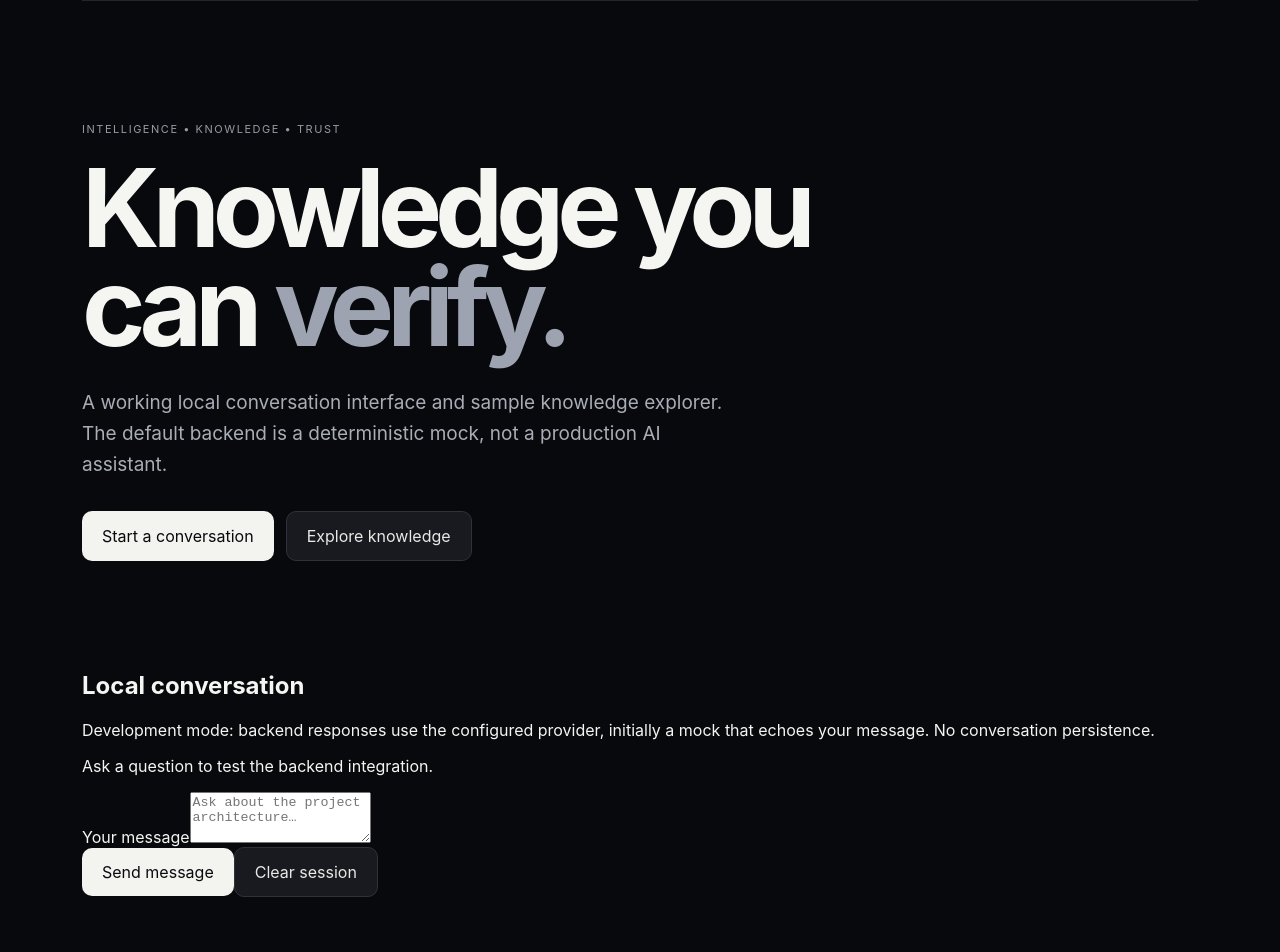
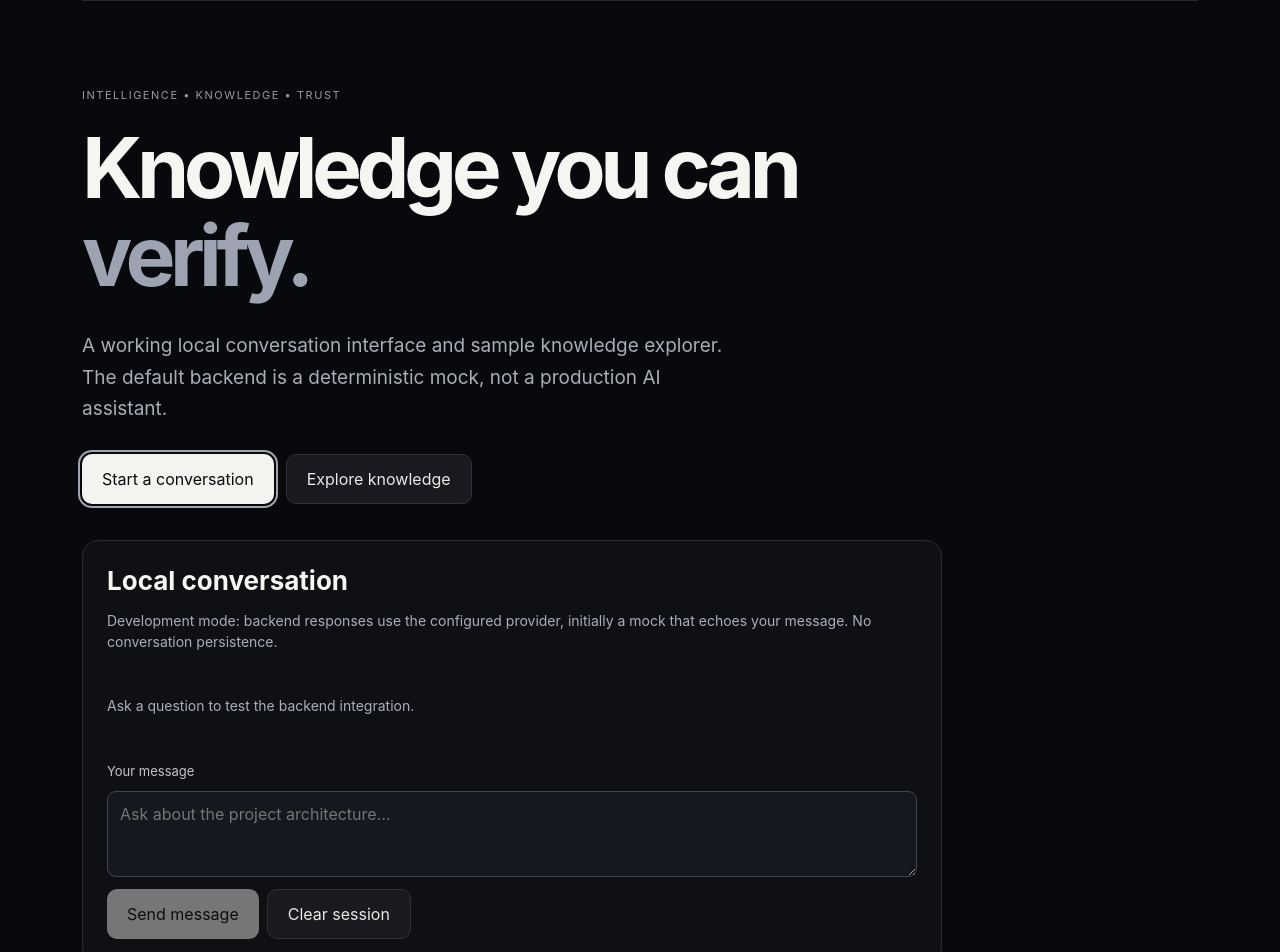
Before and after one commit to codyhefrey/graveyai, a Next.js app in the folder frontend/: page / in a window 1280 px wide. Shown: the part 80-1032 px from the top of the page. Built offline with nearby package versions, Linux system fonts and the light colour scheme.

Commit message:
style: accessible chat transcript and knowledge search workspace

```diff
--- a/frontend/app/globals.css
+++ b/frontend/app/globals.css
@@ -22,3 +22,25 @@ article h2 { font-size: 28px; margin: 45px 0 10px; }
 article p { color: #969aa5; line-height: 1.55; margin: 0; }
 footer { padding: 70px 0 20px; color: #646874; font-size: 12px; }
 @media (max-width: 720px) { .shell { padding: 20px; } .badge { display: none; } .hero { padding: 80px 0 60px; } .cards { grid-template-columns: 1fr; } }
+
+.hero { padding:76px 0 36px; }
+.hero h1 { font-size:clamp(46px,7vw,84px); line-height:1.05; }
+.workspace { border:1px solid #292c34; background:#0e1014; border-radius:16px; padding:24px; max-width:860px; }
+.workspace h2 { margin:0 0 6px; font-size:26px; }
+.mode,.empty { color:#aaaebb; line-height:1.5; font-size:14px; }
+.transcript { max-height:370px; overflow:auto; display:grid; gap:12px; padding:15px 0; }
+.bubble { white-space:pre-wrap; overflow-wrap:anywhere; line-height:1.55; padding:12px 14px; border-radius:10px; margin:0; background:#21252e; }
+.bubble.user { margin-left:12%; background:#272f3a; }
+.bubble.assistant { margin-right:12%; }
+.bubble strong { font-size:11px; color:#bbb; display:block; margin-bottom:6px; letter-spacing:.06em; text-transform:uppercase; }
+.chatForm { display:grid; gap:12px; margin-top:18px; }
+label { font-size:13px; color:#c3c6cd; }
+textarea,input { background:#15181e; color:#fafafa; border:1px solid #434653; border-radius:9px; padding:12px; font:inherit; width:100%; }
+.chatActions { display:flex; flex-wrap:wrap; gap:8px; }
+button:disabled { opacity:.45; cursor:not-allowed; }
+button[aria-pressed="true"] { outline:2px solid #9ea4b0; outline-offset:2px; }
+.error { color:#f4abab; }
+.sampleGrid { display:grid; grid-template-columns:repeat(auto-fit,minmax(230px,1fr)); gap:12px; margin-top:20px; }
+.sampleGrid article { min-height:auto; }
+.sampleGrid article h3 { margin:0 0 10px; font-size:18px; }
+@media(max-width:720px){ .workspace{padding:18px}.hero{padding:55px 0 28px}.bubble.user{margin-left:0}.bubble.assistant{margin-right:0} }
```
